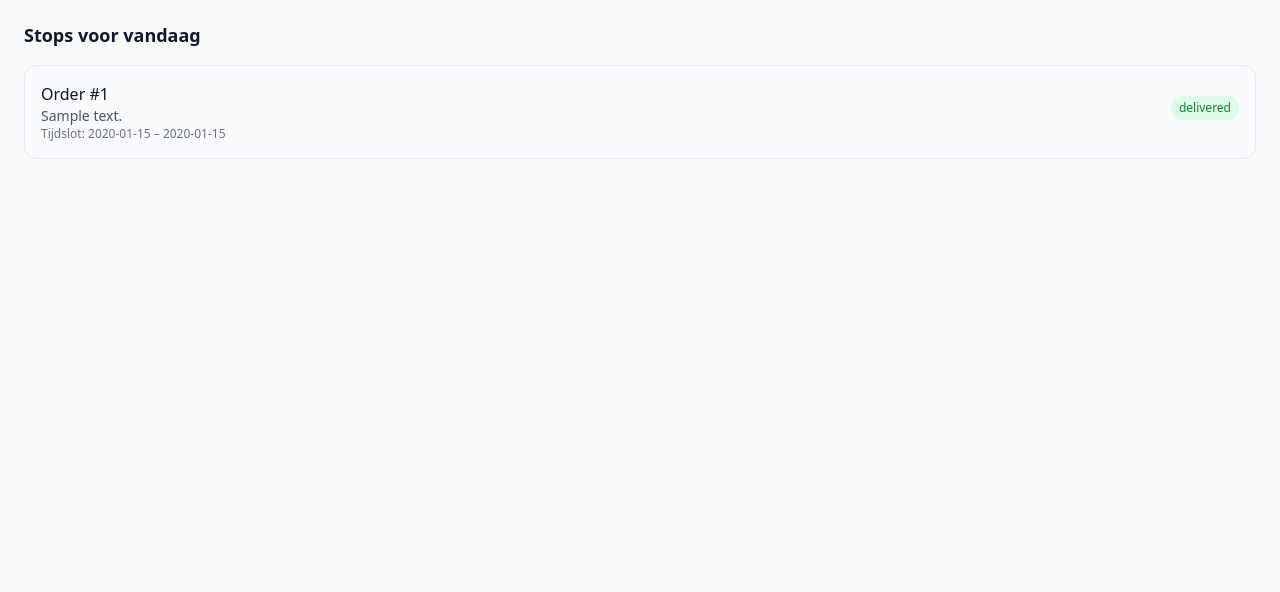
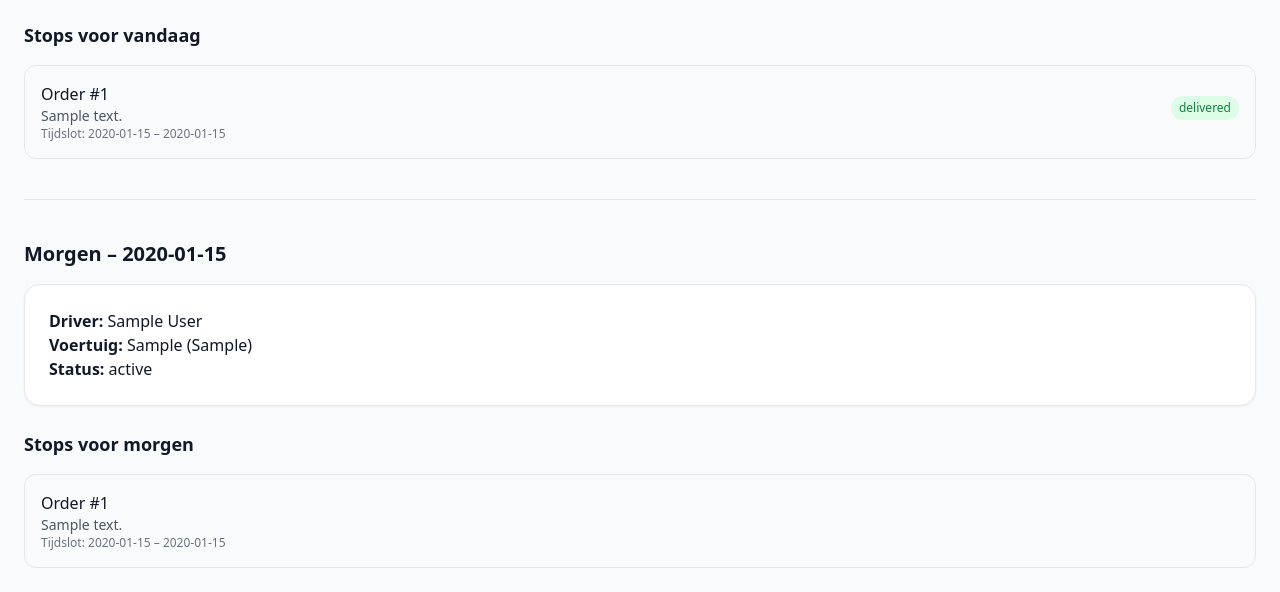
Before and after one commit to A-D-DBS-application/web-application-2025-group-5, a Flask app: template app/templates/driver_dashboard.html in a window 1280 px wide. Shown: the part 301-893 px from the top of the page. Before the commit the page ends 460 px from the top, so only its background shows below. Run offline with Flask 3, Linux system fonts and the light colour scheme; tables that the repository leaves empty hold one stand-in row (values such as "Sample post"); the template is opened without the code that fills it: values that come from a table or form of the project are taken from there, most other values are stand-ins (such as "Sample title", 1, 10 or a date in 2020); some libraries are stand-ins or nearby versions.

Commit message:
morgen aangepast (was verdwenen)

```diff
--- a/app/templates/driver_dashboard.html
+++ b/app/templates/driver_dashboard.html
@@ -17,7 +17,11 @@
         </a>
     </div>
 
-    <!-- GEEN ROUTE VANDAAG -->
+
+    <!-- =============================== -->
+    <!--   ROUTE VAN VANDAAG             -->
+    <!-- =============================== -->
+
     {% if not route_today %}
 
         <div class="bg-white border border-gray-200 rounded-2xl p-8 shadow-sm mb-10">
@@ -27,7 +31,7 @@
 
     {% else %}
 
-        <!-- ROUTE DETAILS -->
+        <!-- ROUTE INFO VANDAAG -->
         <div class="bg-white border border-gray-200 rounded-2xl p-8 shadow-sm mb-6">
             <h2 class="text-xl font-semibold text-gray-900 mb-4">
                 Route voor {{ today.strftime('%d/%m/%Y') }}
@@ -46,7 +50,7 @@
             </div>
         </div>
 
-        <!-- STOPS VAN VANDAAG -->
+        <!-- LEVERINGEN VANDAAG -->
         <h3 class="text-lg font-semibold mb-4">Stops voor vandaag</h3>
 
         {% if not deliveries_today %}
@@ -60,7 +64,6 @@
 
                     <div class="flex justify-between items-center">
 
-                        <!-- LINKERKANT -->
                         <div>
                             <p class="text-gray-900 font-medium">Order #{{ d.order_id }}</p>
                             <p class="text-gray-600 text-sm">{{ d.order.delivery_address }}</p>
@@ -72,10 +75,8 @@
                             </p>
                         </div>
 
-                        <!-- RECHTERKANT STATUS + BUTTON -->
                         <div class="flex flex-col items-end">
 
-                            <!-- STATUS BADGE -->
                             <span class="px-2 py-1 rounded-full text-xs mb-2
                                 {% if d.delivery_status == 'delivered' %}
                                     bg-green-100 text-green-700
@@ -88,22 +89,19 @@
 
                             {% if d.delivery_status != "delivered" %}
                             <form method="POST"
-                                  action="{{ url_for('driver.mark_delivered', route_delivery_id=d.route_delivery_id) }}">
+                                  action="{{ url_for('driver.mark_delivered', delivery_id=d.route_delivery_id) }}">
                                 <button type="submit"
-                                        class="px-3 py-1 text-xs rounded-lg
-                                               bg-green-100 text-green-700 border border-green-300 hover:bg-green-200">
+                                        class="px-3 py-1 text-xs rounded-lg bg-green-100 text-green-700 border border-green-300 hover:bg-green-200">
                                     Markeer als geleverd
                                 </button>
                             </form>
                             {% endif %}
                         </div>
-
                     </div>
 
-                    <!-- COMMENT FORM -->
                     {% if d.delivery_status == "delivered" and not d.delivery_comment %}
                     <form method="POST"
-                          action="{{ url_for('driver.save_comment', route_delivery_id=d.route_delivery_id) }}"
+                          action="{{ url_for('driver.save_comment', delivery_id=d.route_delivery_id) }}"
                           class="mt-3 space-y-2">
 
                         <textarea name="comment" rows="2"
@@ -115,7 +113,6 @@
                         </button>
                     </form>
                     {% endif %}
-
                 </li>
                 {% endfor %}
             </ul>
@@ -123,15 +120,20 @@
         {% endif %}
     {% endif %}
 
-</div>
-{% endblock %}
 
-<!-- ROUTE VAN MORGEN -->
-<div class="mt-10">
-    <h2 class="text-xl font-semibold text-gray-900 mb-4">Morgen – {{ tomorrow.strftime('%d/%m/%Y') }}</h2>
+    <!-- =============================== -->
+    <!--   ROUTE VAN MORGEN              -->
+    <!-- =============================== -->
+
+    <hr class="my-10">
+
+    <h2 class="text-xl font-semibold text-gray-900 mb-4">
+        Morgen – {{ tomorrow.strftime('%d/%m/%Y') }}
+    </h2>
 
     {% if not route_tomorrow %}
         <p class="text-gray-500">Geen route gepland voor morgen.</p>
+
     {% else %}
 
         <div class="bg-white border border-gray-200 rounded-2xl p-6 shadow-sm mb-6">
@@ -166,6 +168,7 @@
                 {% endfor %}
             </ul>
         {% endif %}
+    {% endif %}
 
-    {% endif %}
 </div>
+{% endblock %}
```
